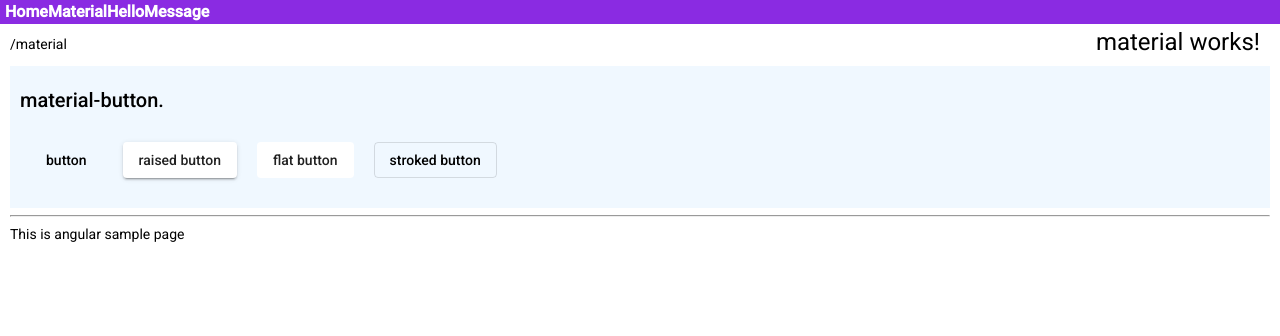
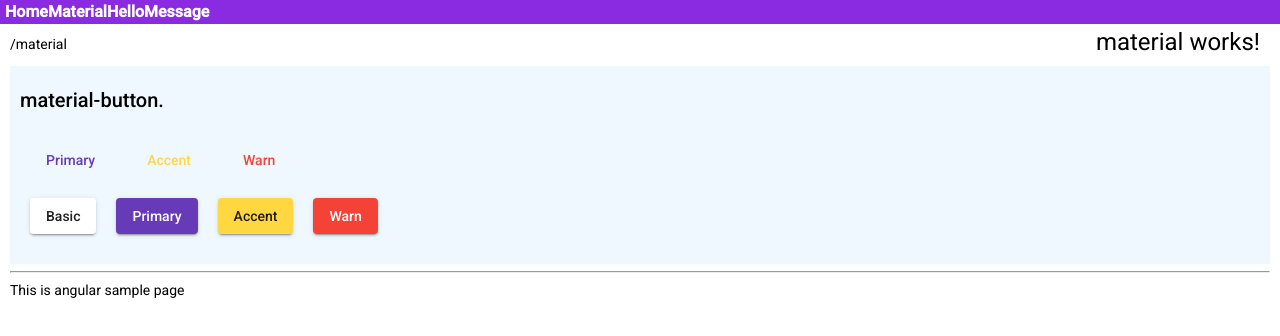
Before and after one commit to sqrmyy/angular-app, an Angular app: page /material in a window 1280 px wide. Shown: the top 336 px of the page. Built offline with nearby package versions, Linux system fonts and the light colour scheme.

Commit message:
カラースタイルを設定

```diff
--- a/src/app/material/material.component.html
+++ b/src/app/material/material.component.html
@@ -2,9 +2,13 @@
     <h1>material works!</h1>
     <div>
         <h2>material-button.</h2>
-        <button mat-button>button</button>
-        <button mat-raised-button>raised button</button>
-        <button mat-flat-button>flat button</button>
-        <button mat-stroked-button>stroked button</button>
+        <button mat-button color="primary">Primary</button>
+        <button mat-button color="accent">Accent</button>
+        <button mat-button color="warn">Warn</button>
+        <br>
+        <button mat-raised-button>Basic</button>
+        <button mat-raised-button color="primary">Primary</button>
+        <button mat-raised-button color="accent">Accent</button>
+        <button mat-raised-button color="warn">Warn</button>
     </div>
 </div>
```
